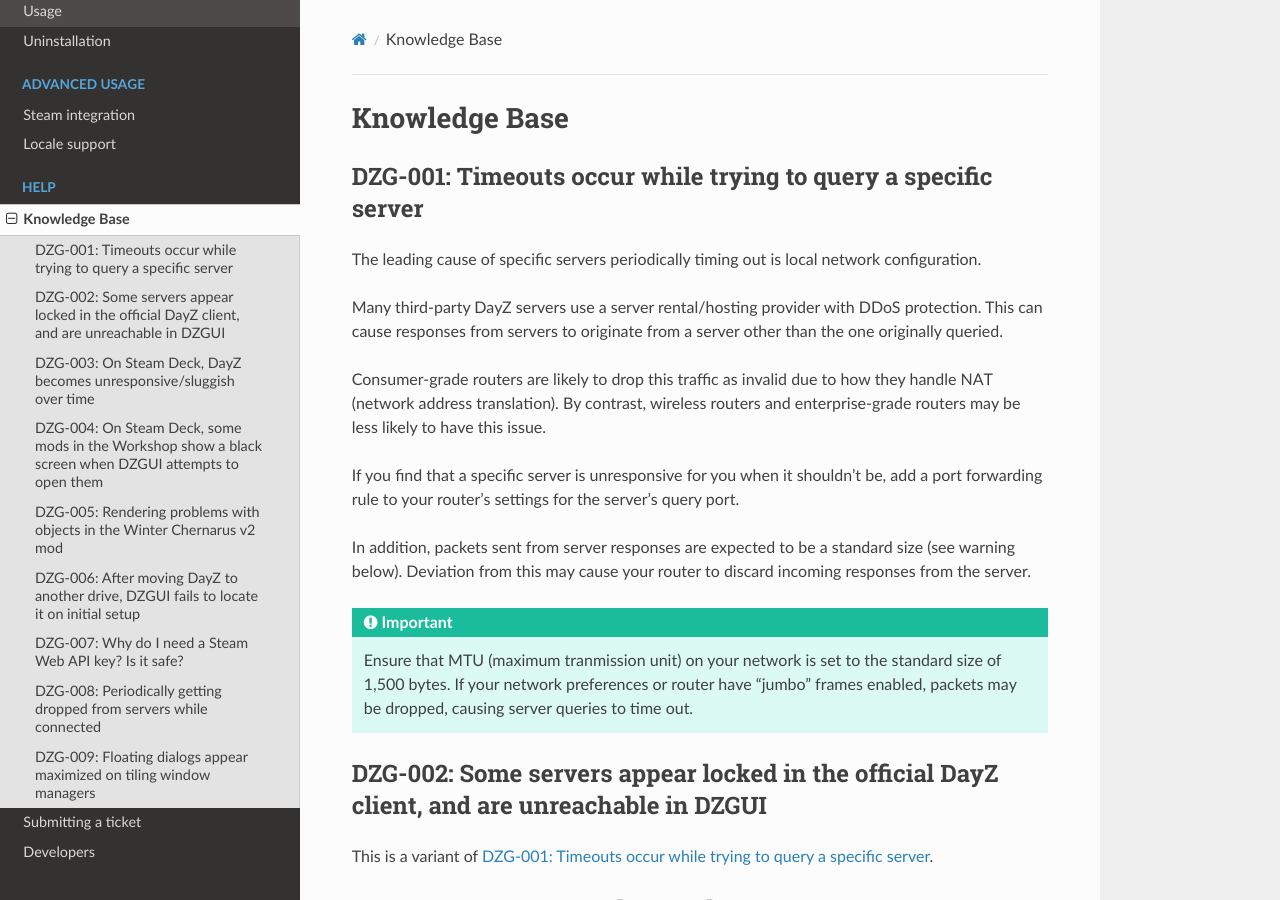
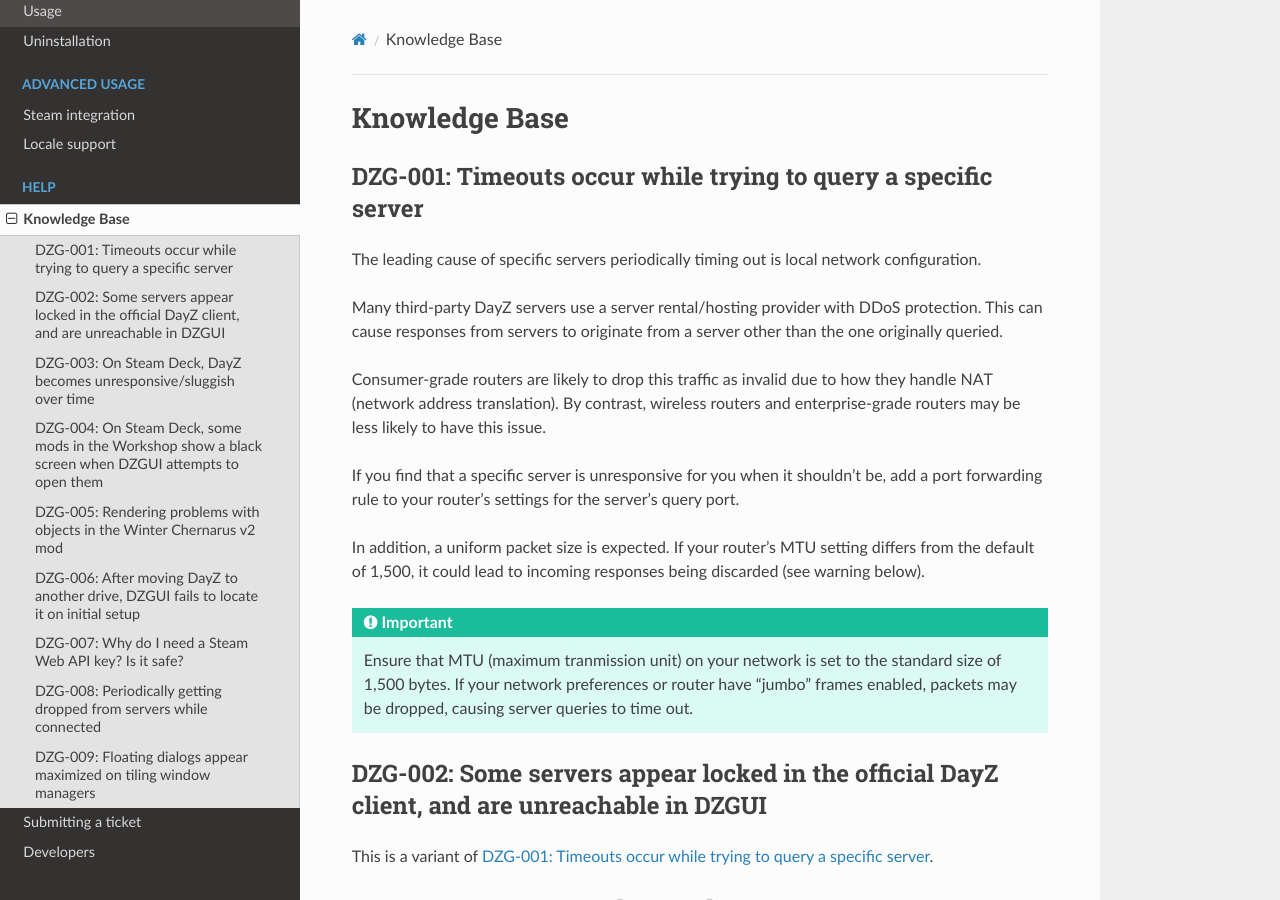
Before and after one commit to aclist/dztui, a Sphinx documentation site: the page built from docs/source/kb.rst, in a window 1280 px wide and 900 px high. Built offline with Sphinx 7.4.7 and the Read the Docs theme 3.1.0, drawn with Linux system fonts in a browser that asks for light colours.

Commit message:
chore: reword remarks on MTU

```diff
--- a/docs/source/kb.rst
+++ b/docs/source/kb.rst
@@ -16,8 +16,8 @@
 If you find that a specific server is unresponsive for you when it shouldn't be, add a port forwarding rule to your router's settings for
 the server's query port.
 
-In addition, packets sent from server responses are expected to be a standard size (see warning below).
-Deviation from this may cause your router to discard incoming responses from the server.
+In addition, a uniform packet size is expected. If your router's MTU setting differs from the default of 1,500,
+it could lead to incoming responses being discarded (see warning below).
 
 
 .. important::
```
Also changed, not shown: 1 other file.
